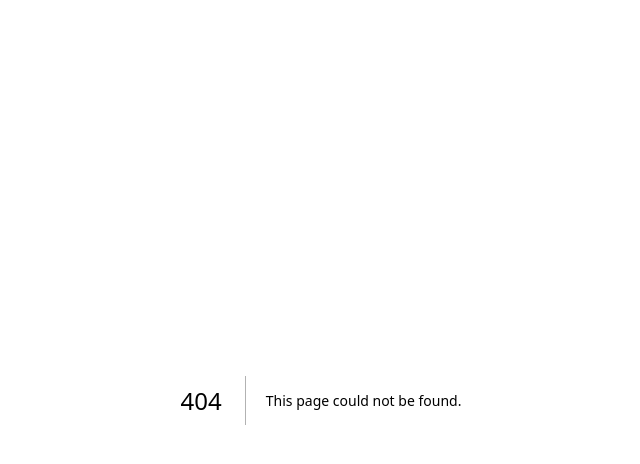
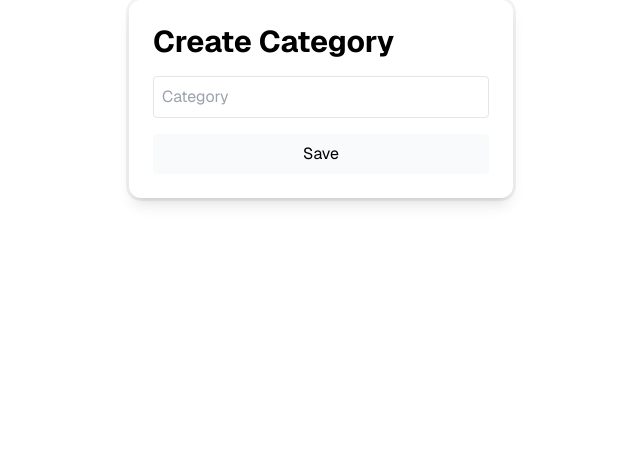
Before and after one commit to lisettereins/flash-cards-app, a Next.js app: page /categories/create in a window 1280 px wide. Before the commit this address had no page. Shown: the top 464 px of the page, without its empty margins (319-959 px from the left). Built offline with nearby package versions, Linux system fonts and the light colour scheme.

Commit message:
feat: added server component page for rendering NewCategoryForm

```diff
--- /dev/null
+++ b/app/categories/create/page.tsx
@@ -0,0 +1,9 @@
+
+import NewCategoryForm from "@/components/new-category-form";
+
+export default async function CreateCategoryPage() {
+
+  return (
+      <NewCategoryForm category={{id:"", name: ""}}/>
+  );
+}
```
